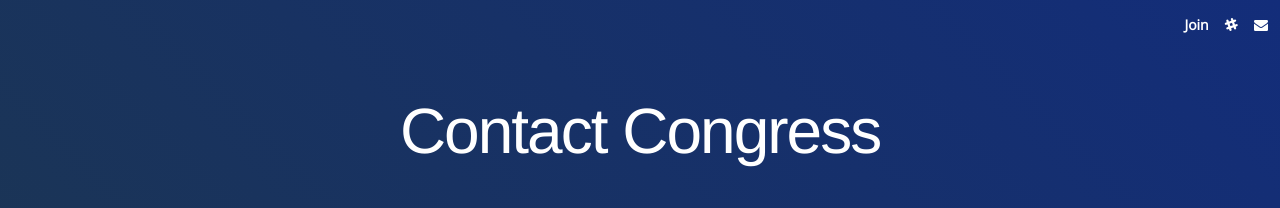
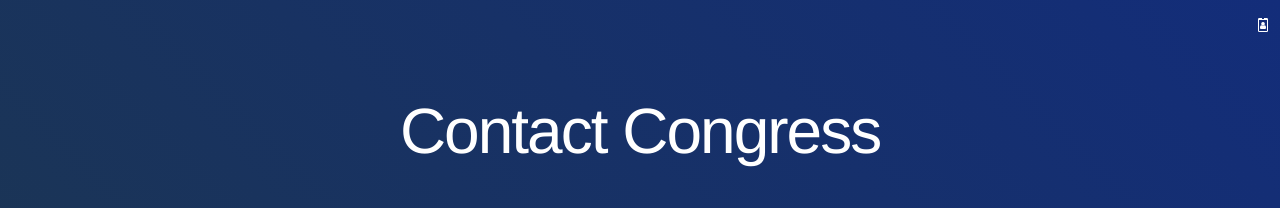
Before and after one commit to schwartzadev/contact-congress, a Jekyll site: the page built from index.html, in a window 1280 px wide and 900 px high. Shown: the top 208 px of the window. Built offline with Jekyll 4.4.1, drawn with Linux system fonts in a browser that asks for light colours; nearby versions of some CDN libraries; some web fonts are replaced.

Commit message:
update nav

```diff
--- a/_layouts/default.html
+++ b/_layouts/default.html
@@ -15,15 +15,15 @@
         <link rel="stylesheet" href="/css/application.css">
         <!-- Font Awesome -->
         <link href="https://cdnjs.cloudflare.com/ajax/libs/font-awesome/4.7.0/css/font-awesome.min.css" rel="stylesheet">
+        <!-- Jets -->
+        <script src="resources/jets.min.js"></script>
 
     </head>
     <body>
 
     <header id="header">
       <nav>
-        <li><a href="http://join.denverdevs.org" class="btn-join">Join</a></li>
-        <li><a href="http://denver-devs.slack.com" class="btn-login"><i class="fa fa-slack" aria-hidden="true"></i></a></li>
-        <li><a href="mailto:info@denverdevs.com" class="btn-email"><i class="fa fa-envelope" aria-hidden="true"></i></a></li>
+        <li><a href="#"><i class="fa fa-id-badge" aria-hidden="true"></i></a></li>
         </nav>
     </header>
 
```
